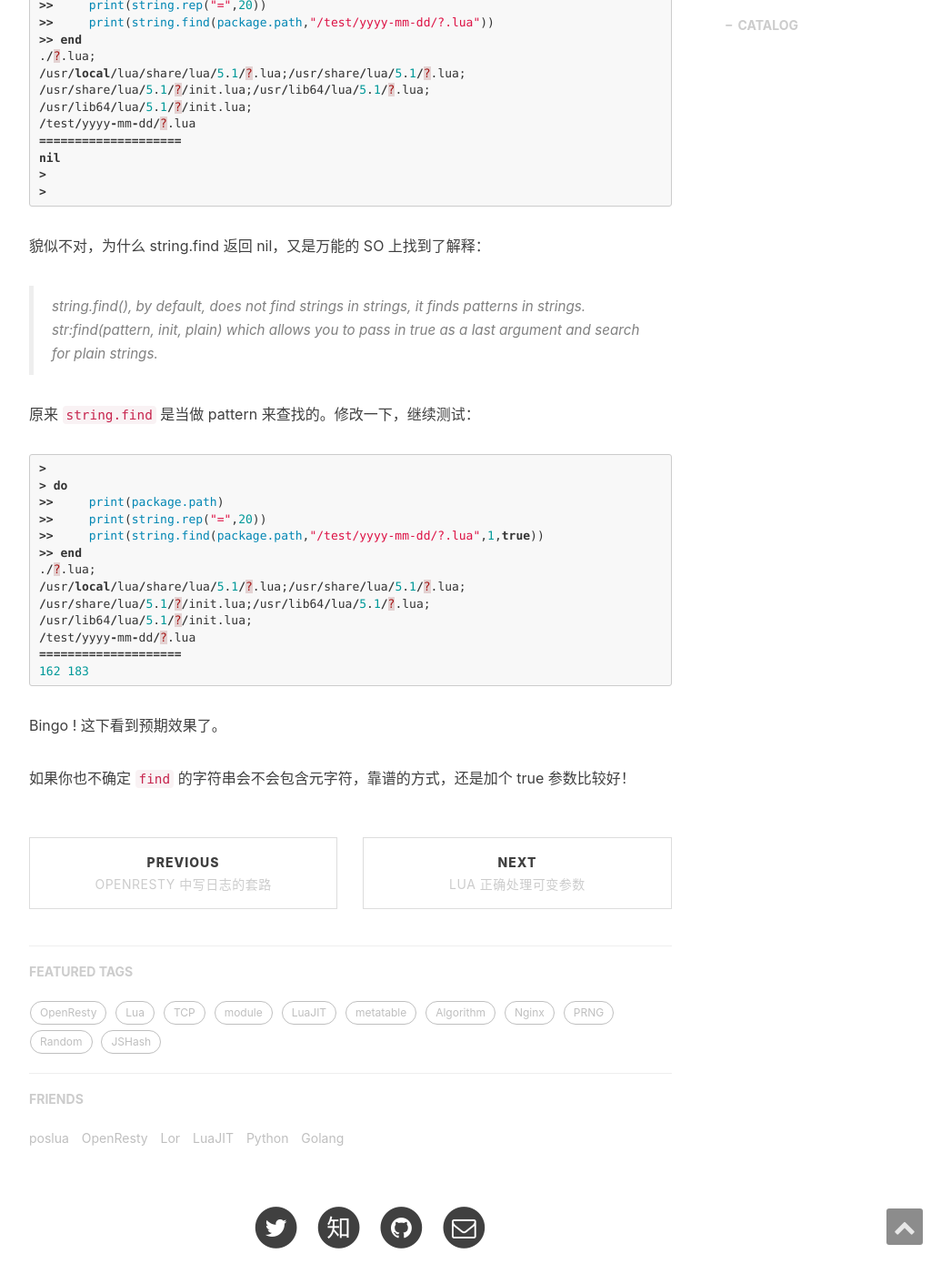
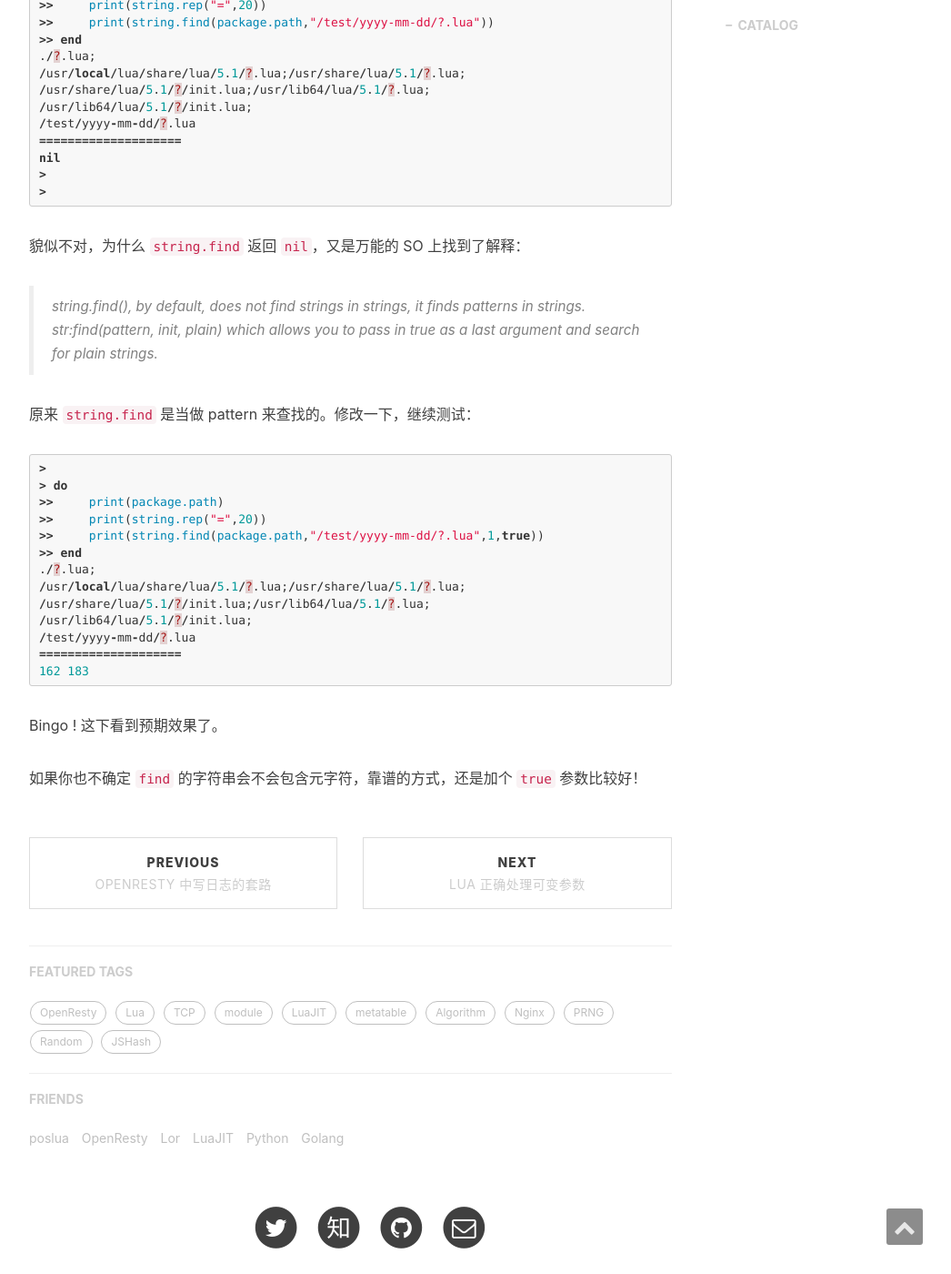
Before and after one commit to ms2008/ms2008.github.io, a Jekyll site: the page built from _posts/2016-09-23-lua-string-find.md, in a window 1280 px wide and 1400 px high, scrolled down 1116 px. Shown: the whole window at 91% size, without its empty margins (233-1279 px from the left). Built offline with Jekyll 4.4.1, drawn with Linux system fonts in a browser that asks for light colours; nearby versions of some CDN libraries; comment, search, counter and statistics services are not loaded.

Commit message:
fix syntax highlighting

````diff
--- a/_posts/2016-09-23-lua-string-find.md
+++ b/_posts/2016-09-23-lua-string-find.md
@@ -48,7 +48,7 @@ nil
 >
 ```
 
-貌似不对，为什么 string.find 返回 nil，又是万能的 SO 上找到了解释：
+貌似不对，为什么 `string.find` 返回 `nil`，又是万能的 SO 上找到了解释：
 
 > string.find(), by default, does not find strings in strings, it finds patterns in strings. str:find(pattern, init, plain) which allows you to pass in true as a last argument and search for plain strings.
 
@@ -72,4 +72,4 @@ nil
 
 Bingo ! 这下看到预期效果了。
 
-如果你也不确定 `find` 的字符串会不会包含元字符，靠谱的方式，还是加个 true 参数比较好！
+如果你也不确定 `find` 的字符串会不会包含元字符，靠谱的方式，还是加个 `true` 参数比较好！
````
